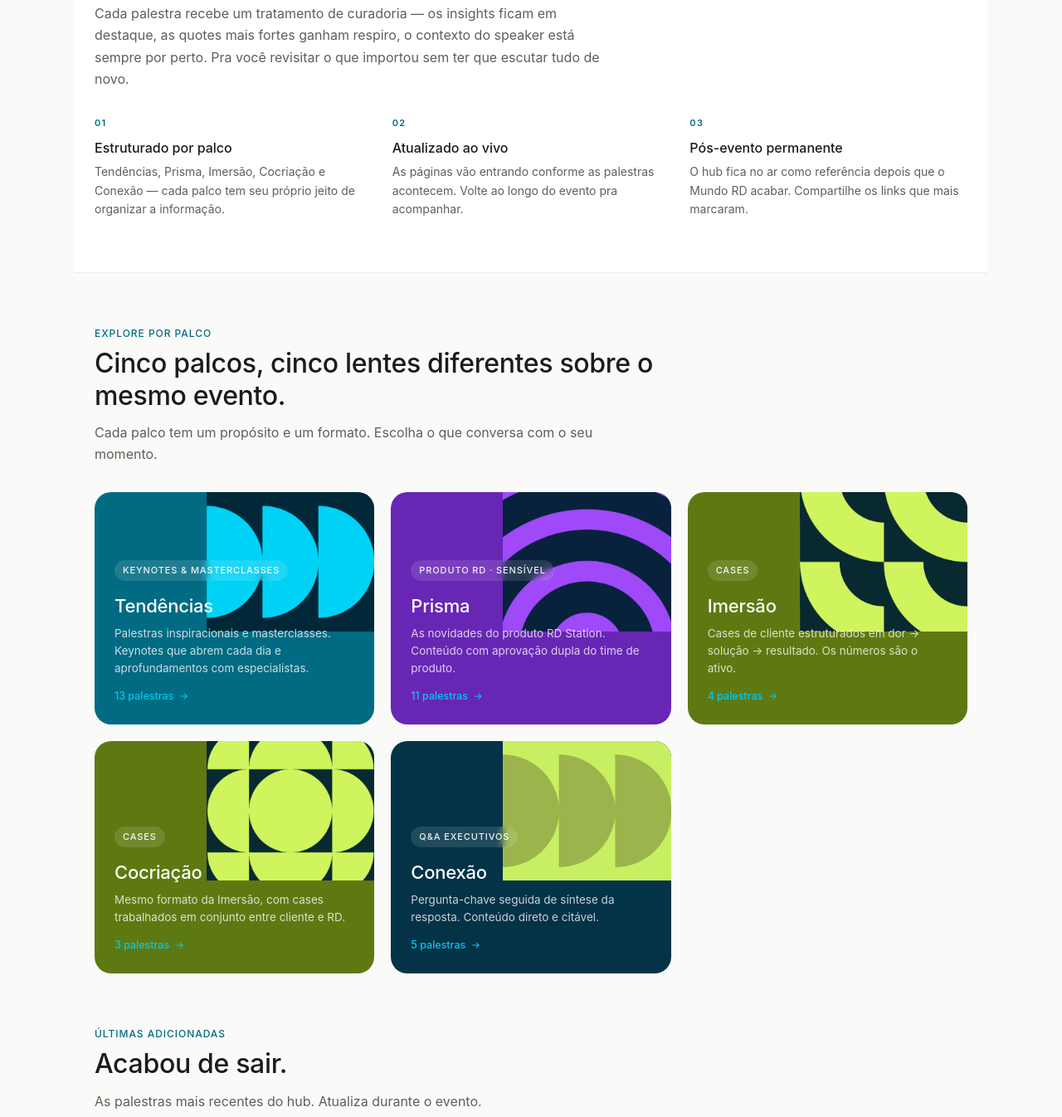
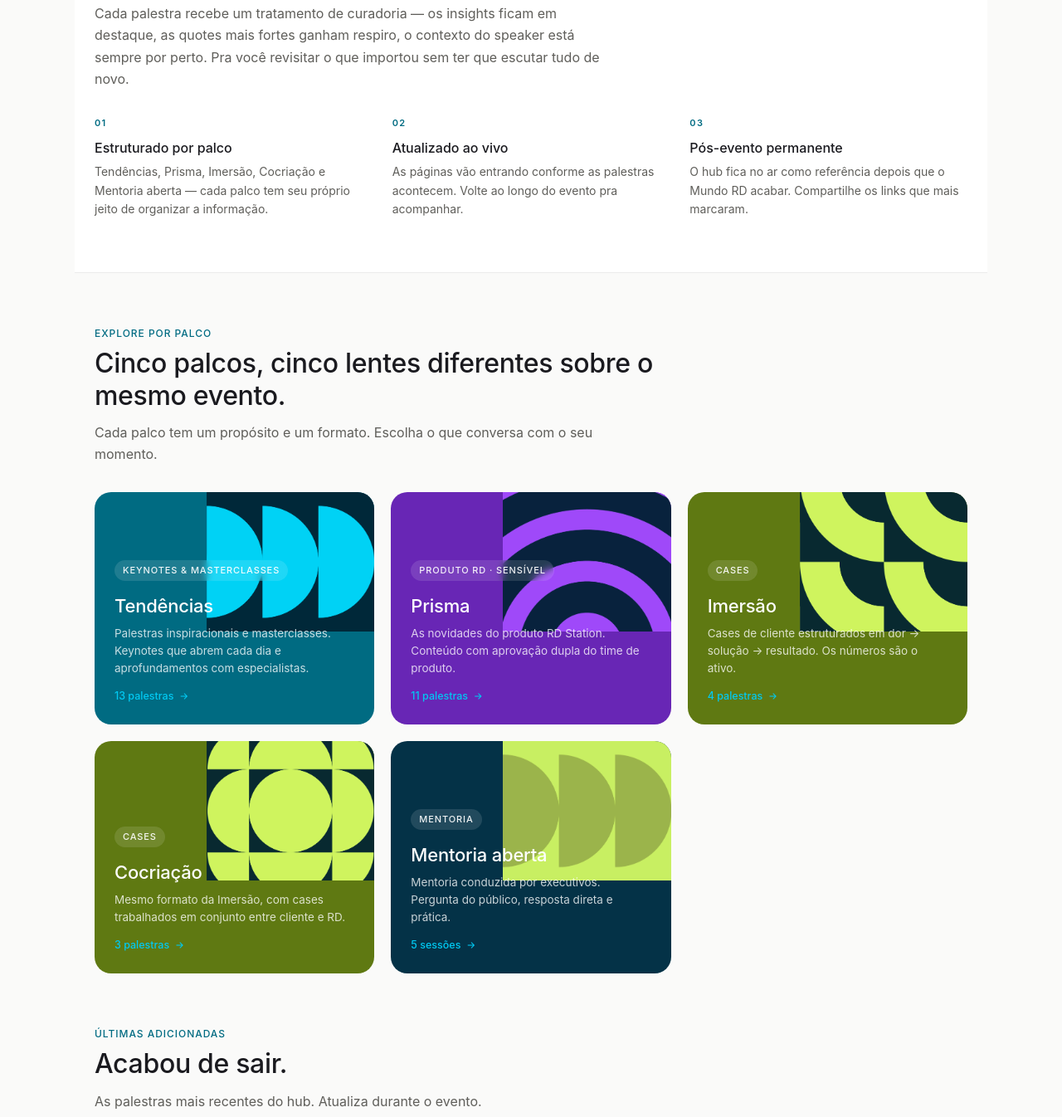
Before and after one commit to rd-eduardo-campos/mundo-rd, a plain HTML site: page index.html in a window 1280 px wide. Shown: the part 828-2174 px from the top of the page at 83% size. Drawn offline with Linux system fonts and the light colour scheme.

Commit message:
update: renomeia palco Conexão para Mentoria aberta
formato muda também: Q&A executivos vira mentoria conduzida por
executivos (pergunta do público → resposta prática do mentor).
tag do card também ajustada (Q&A executivos → Mentoria).

Co-Authored-By: Claude Opus 4.7 <noreply@anthropic.com>

```diff
--- a/index.html
+++ b/index.html
@@ -439,7 +439,7 @@
       <div class="about-card">
         <p class="num">01</p>
         <h3>Estruturado por palco</h3>
-        <p>Tendências, Prisma, Imersão, Cocriação e Conexão — cada palco tem seu próprio jeito de organizar a informação.</p>
+        <p>Tendências, Prisma, Imersão, Cocriação e Mentoria aberta — cada palco tem seu próprio jeito de organizar a informação.</p>
       </div>
       <div class="about-card">
         <p class="num">02</p>
@@ -506,10 +506,10 @@
       <a class="palco-card" href="#" style="background-color: var(--mrd-petroleo-2);">
         <div class="palco-card-pattern" style="background-image: url('assets/bloco-semicirculos-lima.png');"></div>
         <div class="palco-card-body">
-          <span class="palco-card-tag">Q&amp;A executivos</span>
-          <h3>Conexão</h3>
-          <p class="palco-card-desc">Pergunta-chave seguida de síntese da resposta. Conteúdo direto e citável.</p>
-          <span class="palco-card-meta">5 palestras <i class="ti ti-arrow-right"></i></span>
+          <span class="palco-card-tag">Mentoria</span>
+          <h3>Mentoria aberta</h3>
+          <p class="palco-card-desc">Mentoria conduzida por executivos. Pergunta do público, resposta direta e prática.</p>
+          <span class="palco-card-meta">5 sessões <i class="ti ti-arrow-right"></i></span>
         </div>
       </a>
 
```
